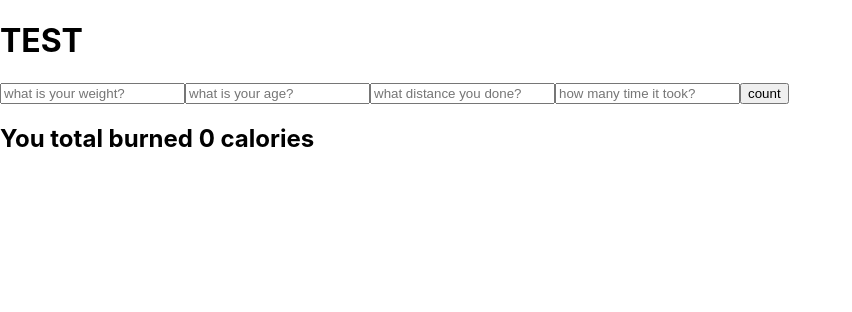
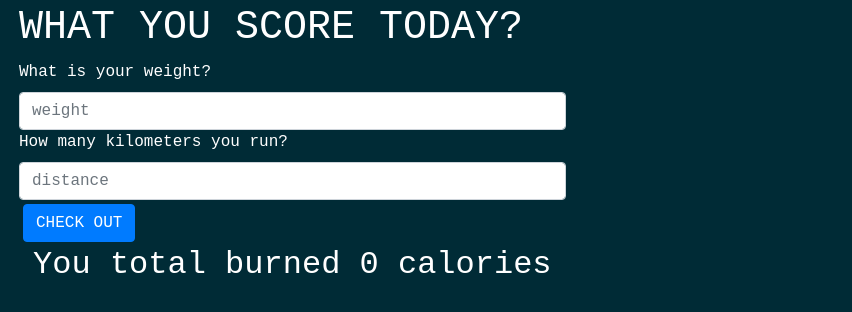
Before and after one commit to vasylshpak/calculate-running-calories-2, a React (Create React App) app: page / in a window 1280 px wide. Shown: the top 312 px of the page, without its empty margins (0-852 px from the left). Built offline with nearby package versions, Linux system fonts and the light colour scheme.

Commit message:
added some bootstrap styles, of clear up, deleted useless inputs

```diff
--- a/package.json
+++ b/package.json
@@ -3,6 +3,7 @@
   "version": "0.1.0",
   "private": true,
   "dependencies": {
+    "bootstrap": "^4.3.1",
     "react": "^16.11.0",
     "react-dom": "^16.11.0",
     "react-scripts": "3.2.0"
--- a/public/index.html
+++ b/public/index.html
@@ -13,7 +13,7 @@
 
     <title>Calories</title>
   </head>
-  <body>
+  <body style="background: #002b36; font-family:'Roboto Mono', monospace;" { }>
     <noscript>You need to enable JavaScript to run this app.</noscript>
     <div id="root"></div>
   </body>
--- a/src/App.js
+++ b/src/App.js
@@ -1,12 +1,15 @@
 import React, { Component } from "react";
 import Inputs from "./Inputs";
-import Result from "./Result";
+import "bootstrap/dist/css/bootstrap.css";
 
 export class App extends Component {
   render() {
     return (
-      <div>
-        <h1>TEST</h1>
+      <div
+        style={{
+          maxWidth: "700px"
+        }}
+      >
         <Inputs />
       </div>
     );
--- a/src/Inputs.js
+++ b/src/Inputs.js
@@ -1,10 +1,11 @@
 import React, { Component } from "react";
 import Result from "./Result";
+import "bootstrap/dist/css/bootstrap.css";
 
 export class Inputs extends Component {
   constructor(props) {
     super(props);
-    this.state = { weight: "", age: "", distance: "", time: "", counted: "0" };
+    this.state = { weight: "", distance: "", counted: 0 };
     //BIND OUR OWN THIS TO HANDLE CHANGES
     this.handleFormChanges = this.handleFormChanges.bind(this);
     this.countCalories = this.countCalories.bind(this);
@@ -22,45 +23,44 @@ export class Inputs extends Component {
     // const distanceVal = this.state.distance;
     // const sum = weightVal * distanceVal;
     this.setState({ counted: this.state.weight * this.state.distance });
-
-    console.log(this.counted);
   }
 
   render() {
     return (
-      <div>
+      <div style={{ color: "white" }} className="m-1 ">
         <form onSubmit={this.countCalories}>
+          <div className="col-sm-10  ">
+            <h1>WHAT YOU SCORE TODAY?</h1>
+            <label htmlFor="exampleInputEmail1">What is your weight?</label>
             <input
+              className="form-control "
               type="text"
               name="weight"
-            placeholder="what is your weight?"
+              placeholder="weight"
               value={this.state.weight}
               onChange={this.handleFormChanges}
             />
+          </div>
+          <div className="col-sm-10 ">
+            <label htmlFor="exampleInputEmail1">
+              How many kilometers you run?
+            </label>
             <input
-            type="text"
-            name="age"
-            placeholder="what is your age?"
-            value={this.state.age}
-            onChange={this.handleFormChanges}
-          />
-          <input
+              className="form-control "
               type="text"
               name="distance"
-            placeholder="what distance you done?"
+              placeholder="distance"
               value={this.state.distance}
               onChange={this.handleFormChanges}
             />
             <input
-            type="text"
-            name="time"
-            placeholder="how many time it took?"
-            value={this.state.time}
-            onChange={this.handleFormChanges}
-          />
-          <input type="submit" value="count"></input>
+              type="submit"
+              value="CHECK OUT"
+              className="btn btn-primary m-1"
+            ></input>
+            <Result calories={this.state.counted} />
+          </div>
         </form>
-        <Result calories={this.state.counted} />
       </div>
     );
   }
--- a/src/Result.js
+++ b/src/Result.js
@@ -1,9 +1,11 @@
 import React, { Component } from "react";
+import "bootstrap/dist/css/bootstrap.css";
 
 export class Result extends Component {
+  //DUMB COMPONENT
   render() {
     return (
-      <div>
+      <div className="text-center">
         <h2>You total burned {this.props.calories} calories</h2>
       </div>
     );
```
Also changed, not shown: 1 other file (tests, documents, lock files or other folders). Lines whose indentation alone changed are shown as unchanged.
